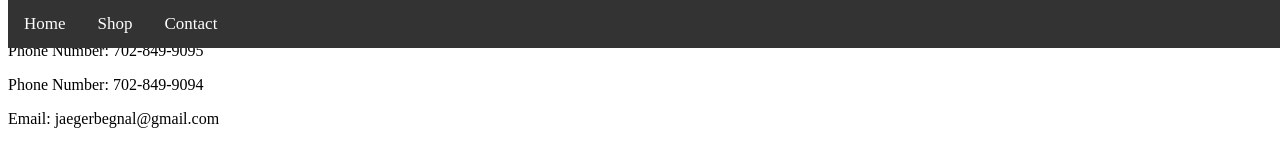
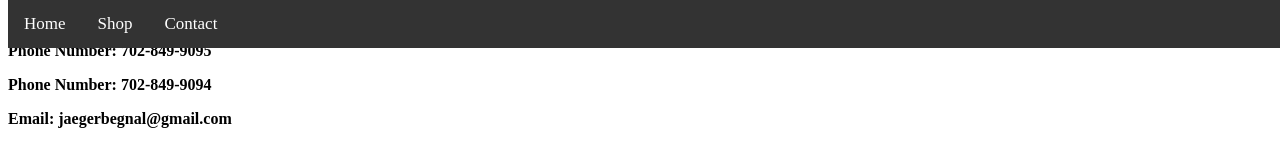
Before and after one commit to ShadowNinja2150/SlimeShop, a plain HTML site: page Contact.html in a window 1280 px wide. Drawn offline with Linux system fonts and the light colour scheme.

Commit message:
Update Contact.html

```diff
--- a/Contact.html
+++ b/Contact.html
@@ -13,9 +13,9 @@
 	<b id="test">CREATIVE</b>_<b id="test1">SLIMES</b>
 	<b>Contact</b>
 
-	<p>Phone Number: 702-849-9095</p>
-	<p>Phone Number: 702-849-9094</p>
-	<p>Email: jaegerbegnal@gmail.com</p>
+	<p><b>Phone Number: 702-849-9095</b></p>
+	<p><b>Phone Number: 702-849-9094</b></p>
+	<p><b>Email: jaegerbegnal@gmail.com</b></p>
 </body>
 </html>
 <style>
```
